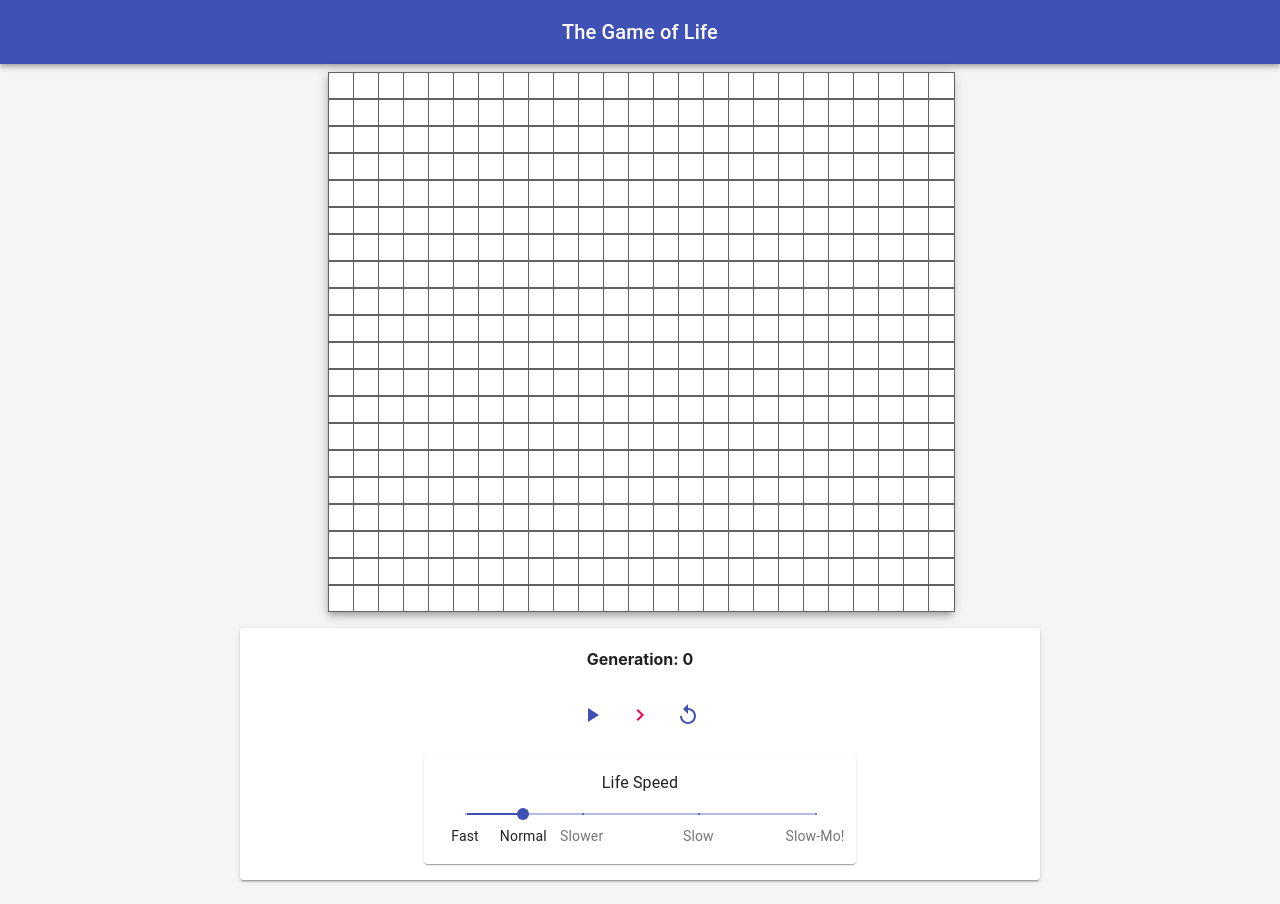
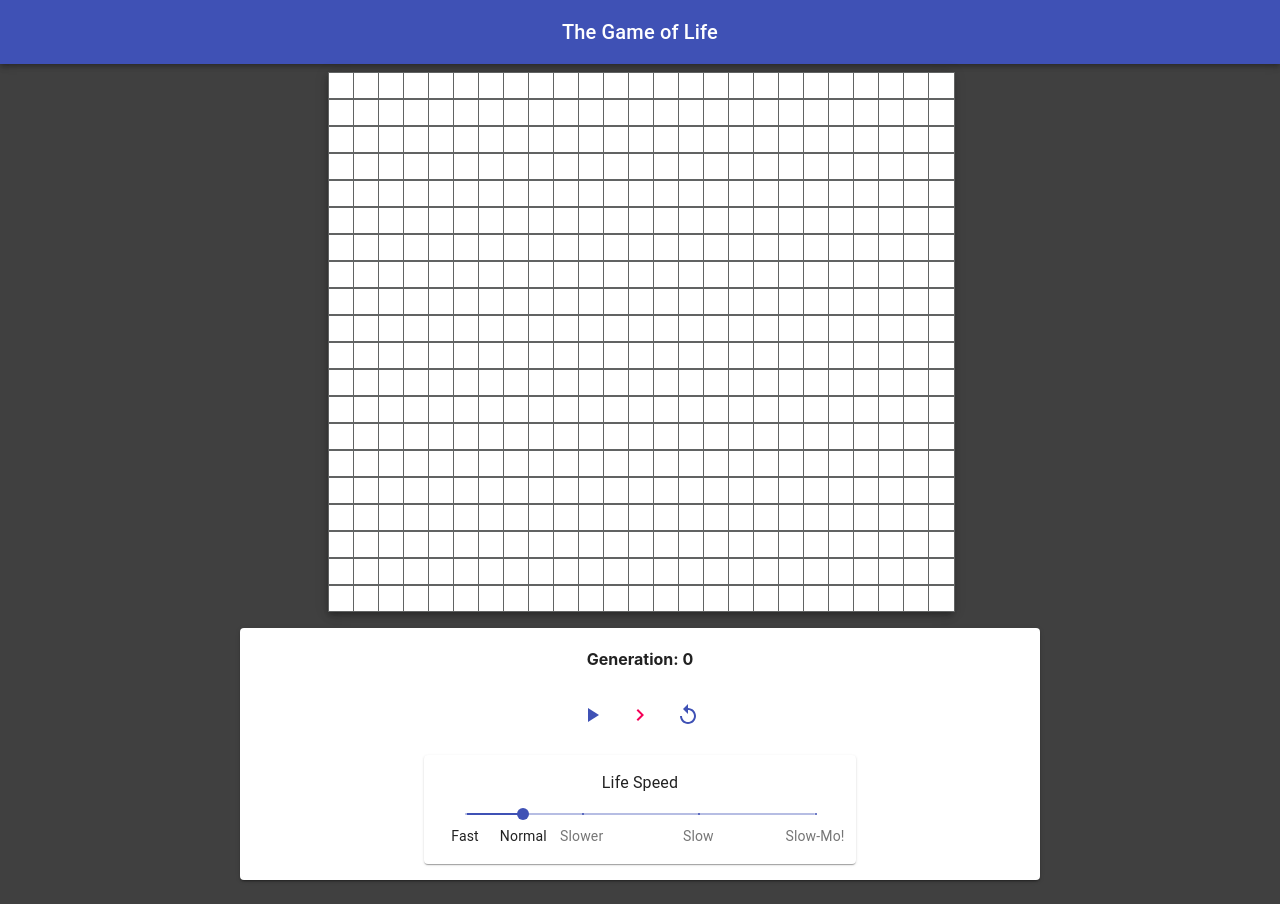
Before and after one commit to SyriiAdvent/game-of-life, a React (Create React App) app: page / in a window 1280 px wide. Built offline with nearby package versions, Linux system fonts and the light colour scheme.

Commit message:
bugFix dragMouse doesnt undo aliveCells

```diff
--- a/src/components/gameOfLife/Grid.tsx
+++ b/src/components/gameOfLife/Grid.tsx
@@ -6,6 +6,7 @@ import Node from "./Node";
 import produce from 'immer'
 import { useRecoilValue, useRecoilState } from 'recoil';
 import { generationState, animSpeed, startGame, nextLife, resetGame } from '../../stateStore/atoms'
+import { mouseStatus } from '../../stateStore/selecters'
 
 interface StyleProps {
   root: BaseCSSProperties;
@@ -45,6 +46,7 @@ const useStyles = makeStyles((theme: Theme) =>
   const [nextFrame, setNextFrame] = useRecoilState(nextLife)
   const [reset, setReset] = useRecoilState(resetGame)
   const speed = useRecoilValue(animSpeed)
+  const mouseDown = useRecoilValue(mouseStatus)
   const [grid, setGrid] = useState<IGrid>([]);
   const [gridSize, setGridSize] = useState<IGridSize>({
     cols: 25,
@@ -82,7 +84,10 @@ const useStyles = makeStyles((theme: Theme) =>
   const nodeSelectUpdater = (col: number, row: number) => {
     const newArr = grid.map((column: any[], i: number) => {
       return column.map((rowPosition: number, j: number) => {
-        if (row === j && col === i) {
+        if(mouseDown && row === j && col === i && rowPosition === 1) {
+          return rowPosition
+        }
+        else if (row === j && col === i) {
           return rowPosition === 0 ? 1 : 0
         } else {
           return rowPosition;
--- a/src/index.css
+++ b/src/index.css
@@ -5,7 +5,8 @@ body {
     sans-serif;
   -webkit-font-smoothing: antialiased;
   -moz-osx-font-smoothing: grayscale;
-  background-color: #F5F5F5;
+  /* background-color: #F5F5F5; */
+  background-color: #404040;
 }
 
 code {
```
